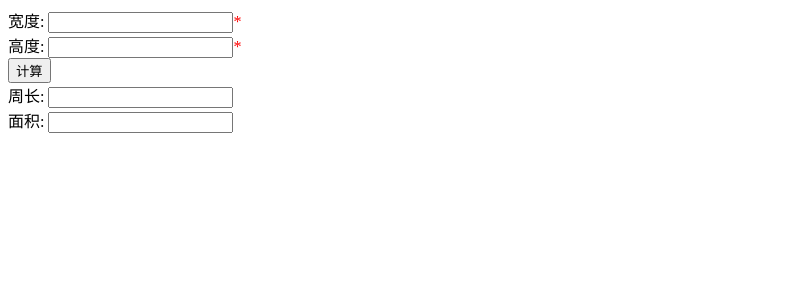
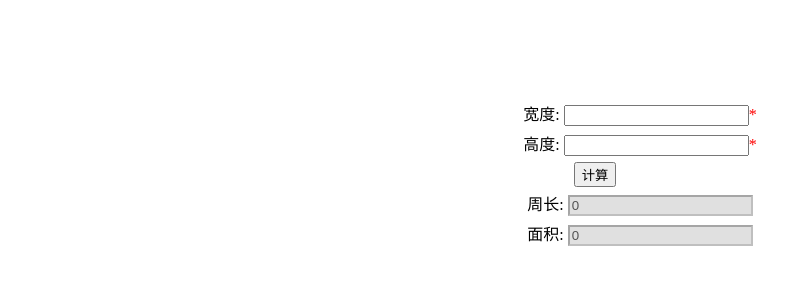
Before and after one commit to shichenxiao/spa, a plain HTML site: page 01-first-app/index.html in a window 1280 px wide. Both pictures are taken after a click on the button "计算". Shown: the whole page, without its empty margins (0-811 px from the left). Drawn offline with nearby package versions, Linux system fonts and the light colour scheme.

Commit message:
第三次提交

```diff
--- a/01-first-app/calculate.js
+++ b/01-first-app/calculate.js
@@ -1,3 +1,20 @@
-function(){
+$(function(){
+    $("#wide").blur(function(){
+       if($("#wide").val()==""){
 
-}
+         $("#wide").next("span").html("输入不能为空！");
+
+       }
+    });
+
+  $("#add").attr("disabled","false").css("background","#E0E0E0");
+  $("#mutiply").attr("disabled","false").css("background","#E0E0E0")
+  $("#btn").click(function(){
+     var w = $("#wide").val();
+     var h = $("#high").val();
+     $("#add").val(w*2+h*2);
+     $("#mutiply").val(w*h);
+
+
+  });
+});
--- a/01-first-app/index.html
+++ b/01-first-app/index.html
@@ -3,25 +3,25 @@
   <head>
     <title>计算矩形</title>
   </head>
-  <link rel="stylesheet" href="index.css">
+  <link rel="stylesheet" href="calculate.css">
   <link rel="icon" href="http://i.wangding.in/favicon.ico">
   <script src="//apps.bdimg.com/libs/jquery/2.1.4/jquery.min.js"></script>
-  <script src="index.js"></script>
+  <script src="calculate.js"></script>
   <body>
   <div class="rectangle">
     <label for="">宽度:</label>
-    <input class="width" type="textbox" required="required"><span style="color:red;">*</span>
+    <input class="width" type="textbox" id="wide" required="required"><span style="color:red;">*</span>
     <br>
     <label for="">高度:</label>
-    <input class="height" type="textbox" required="required"><span style="color:red;">*</span>
+    <input class="height" type="textbox" id="high" required="required"><span style="color:red;">*</span>
     <br>
-    <input class="calc" type="button" value="计算">
+    <input class="calc" id="btn" type="button" value="计算">
     <br>
     <label for="">周长:</label>
-    <input class="perimeter" type="textbox">
+    <input class="perimeter" id="add" type="textbox">
     <br>
     <label for="">面积:</label>
-    <input class="area" type="textbox">
+    <input class="area" id="mutiply" type="textbox">
     <bem></bem>
   </div>
 
```
